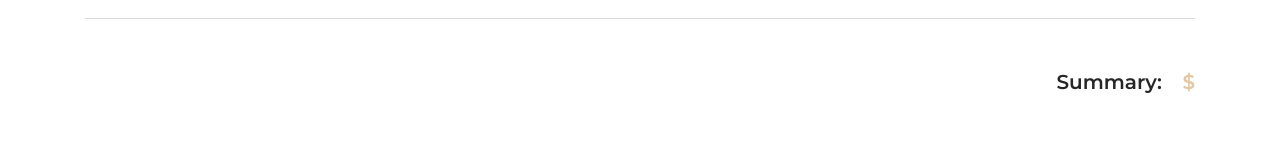
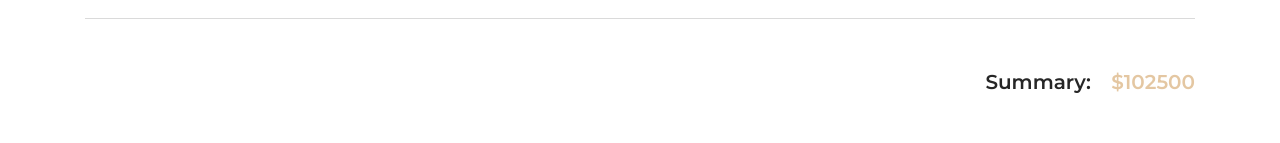
Before and after one commit to Radek-Wawrzyk/Vue-Shop, a Vue app: page /cart in a window 1280 px wide. Shown: the part 587-730 px from the top of the page. Built offline with nearby package versions, Linux system fonts and the light colour scheme.

Commit message:
Fix - Cart sum price

```diff
--- a/src/Components/Cart List/CartList.vue
+++ b/src/Components/Cart List/CartList.vue
@@ -65,7 +65,7 @@
         return this.$store.getters.cartItems;
       },
       cartSum() {
-        return this.$store.state.cart.sum;
+        return this.$store.state.cart.cart.sum;
       }
     }
   }
--- a/src/Components/Navigation/Cart/Cart.vue
+++ b/src/Components/Navigation/Cart/Cart.vue
@@ -58,7 +58,7 @@
     },
     mounted: function () {
       return this.$store.state.cart.cart.cartItems.forEach(item => {
-        this.$store.state.cart.sum += item["price"] * item.amount;
+        this.$store.state.cart.cart.sum += item["price"] * item.amount;
       });
     },
     computed: {
@@ -66,7 +66,7 @@
         return this.$store.getters.cartItems;
       },
       cartSum() {
-        return this.$store.state.cart.sum;
+        return this.$store.state.cart.cart.sum;
       },
       toggleCartStatus() {
         return this.$store.getters.toggleCartStatus;
```
